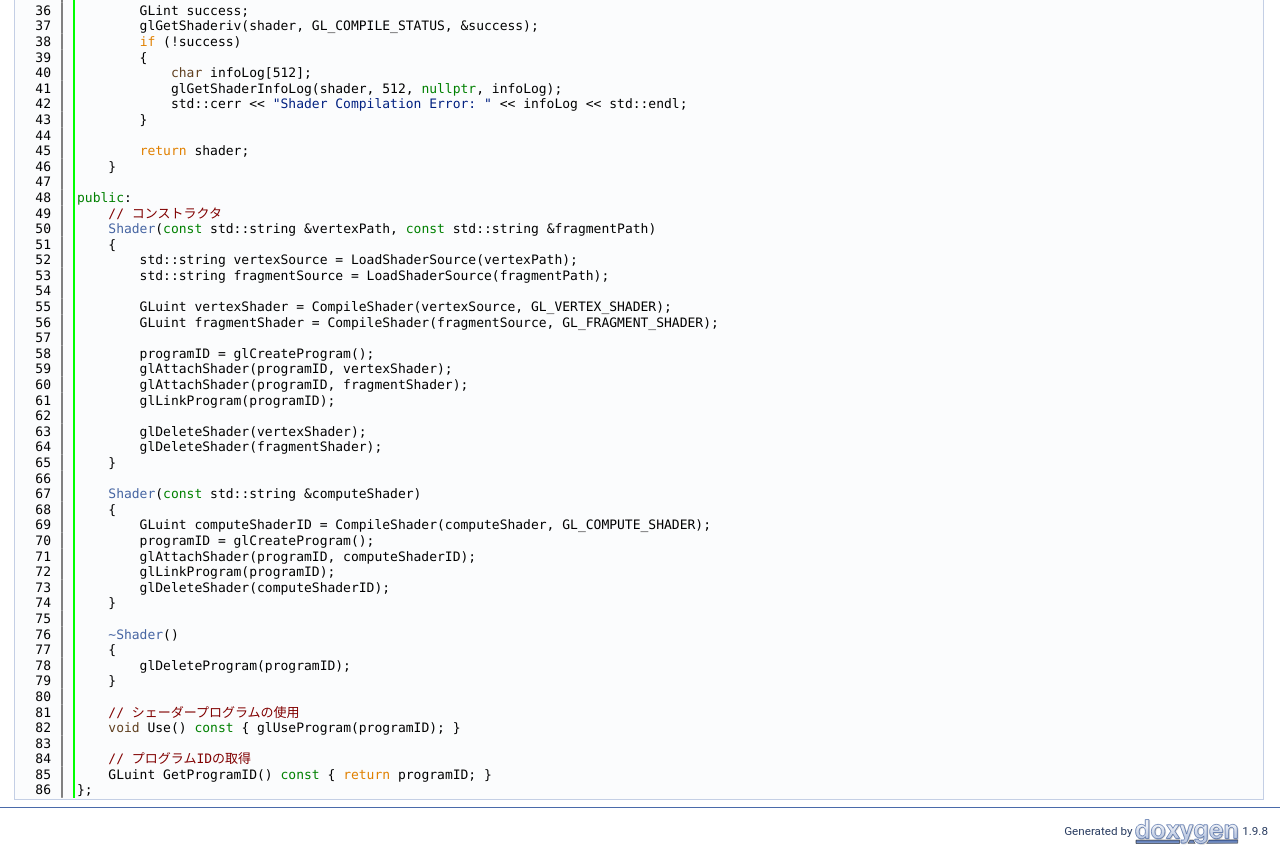
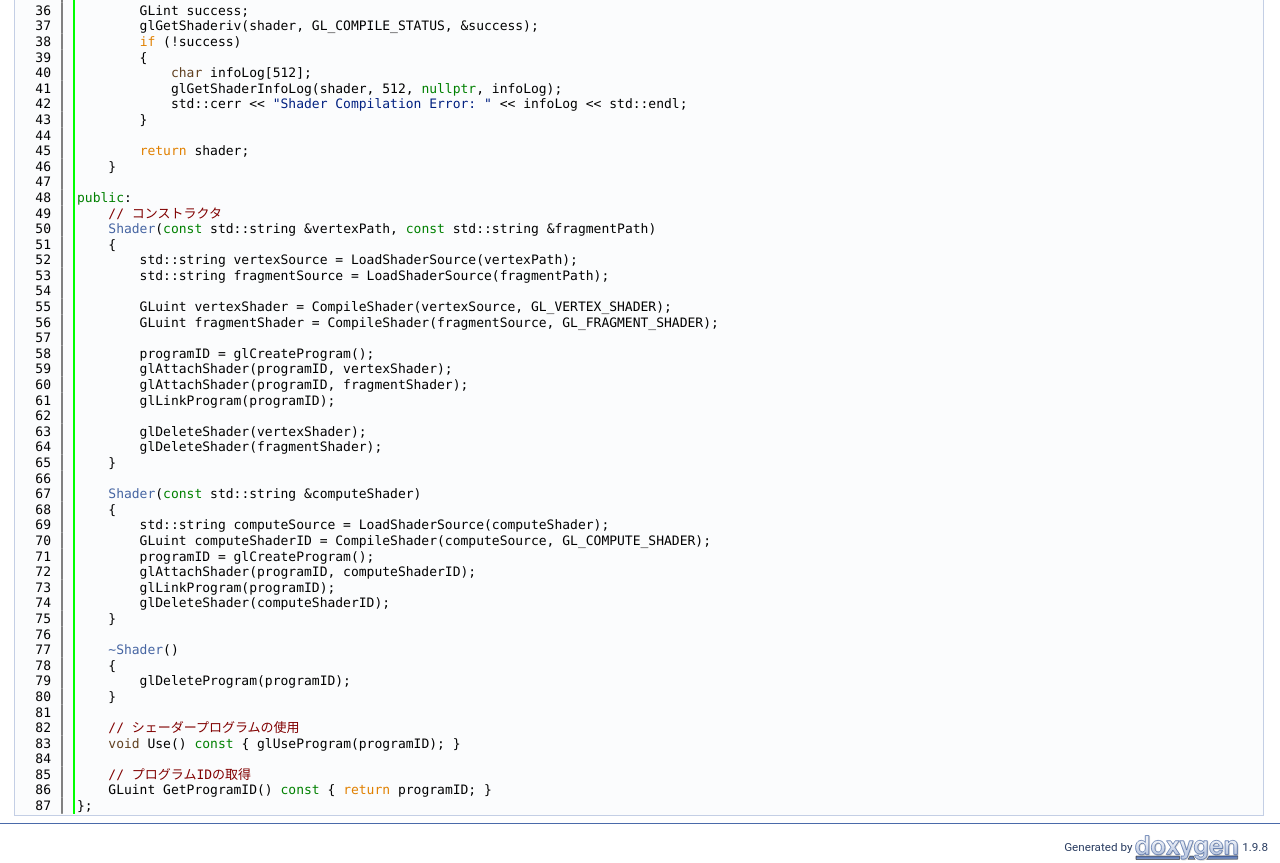
Before and after one commit to regusan/GLVolumeRenderer, a plain HTML site: page Shader_8hpp_source.html in a window 1280 px wide. Shown: the part 702-1565 px from the top of the page. Drawn offline with Linux system fonts and the light colour scheme; a script that the page names is missing.

Commit message:
Deploying to doxygen from @ regusan/GLVolumeRenderer@f075a3fdea9e68dc2cc5a25c9f9b6a4cbfecc2c8 🚀

```diff
--- a/Shader_8hpp_source.html
+++ b/Shader_8hpp_source.html
@@ -150,24 +150,25 @@ $(document).ready(function() { init_codefold(0); });
 <div class="line"><a id="l00066" name="l00066"></a><span class="lineno">   66</span> </div>
 <div class="line"><a id="l00067" name="l00067"></a><span class="lineno">   67</span>    <a class="code hl_class" href="classShader.html">Shader</a>(<span class="keyword">const</span> std::string &amp;computeShader)</div>
 <div class="line"><a id="l00068" name="l00068"></a><span class="lineno">   68</span>    {</div>
-<div class="line"><a id="l00069" name="l00069"></a><span class="lineno">   69</span>        GLuint computeShaderID = CompileShader(computeShader, GL_COMPUTE_SHADER);</div>
-<div class="line"><a id="l00070" name="l00070"></a><span class="lineno">   70</span>        programID = glCreateProgram();</div>
-<div class="line"><a id="l00071" name="l00071"></a><span class="lineno">   71</span>        glAttachShader(programID, computeShaderID);</div>
-<div class="line"><a id="l00072" name="l00072"></a><span class="lineno">   72</span>        glLinkProgram(programID);</div>
-<div class="line"><a id="l00073" name="l00073"></a><span class="lineno">   73</span>        glDeleteShader(computeShaderID);</div>
-<div class="line"><a id="l00074" name="l00074"></a><span class="lineno">   74</span>    }</div>
-<div class="line"><a id="l00075" name="l00075"></a><span class="lineno">   75</span> </div>
-<div class="line"><a id="l00076" name="l00076"></a><span class="lineno">   76</span>    <a class="code hl_class" href="classShader.html">~Shader</a>()</div>
-<div class="line"><a id="l00077" name="l00077"></a><span class="lineno">   77</span>    {</div>
-<div class="line"><a id="l00078" name="l00078"></a><span class="lineno">   78</span>        glDeleteProgram(programID);</div>
-<div class="line"><a id="l00079" name="l00079"></a><span class="lineno">   79</span>    }</div>
-<div class="line"><a id="l00080" name="l00080"></a><span class="lineno">   80</span> </div>
-<div class="line"><a id="l00081" name="l00081"></a><span class="lineno">   81</span>    <span class="comment">// シェーダープログラムの使用</span></div>
-<div class="line"><a id="l00082" name="l00082"></a><span class="lineno">   82</span>    <span class="keywordtype">void</span> Use()<span class="keyword"> const </span>{ glUseProgram(programID); }</div>
-<div class="line"><a id="l00083" name="l00083"></a><span class="lineno">   83</span> </div>
-<div class="line"><a id="l00084" name="l00084"></a><span class="lineno">   84</span>    <span class="comment">// プログラムIDの取得</span></div>
-<div class="line"><a id="l00085" name="l00085"></a><span class="lineno">   85</span>    GLuint GetProgramID()<span class="keyword"> const </span>{ <span class="keywordflow">return</span> programID; }</div>
-<div class="line"><a id="l00086" name="l00086"></a><span class="lineno">   86</span>};</div>
+<div class="line"><a id="l00069" name="l00069"></a><span class="lineno">   69</span>        std::string computeSource = LoadShaderSource(computeShader);</div>
+<div class="line"><a id="l00070" name="l00070"></a><span class="lineno">   70</span>        GLuint computeShaderID = CompileShader(computeSource, GL_COMPUTE_SHADER);</div>
+<div class="line"><a id="l00071" name="l00071"></a><span class="lineno">   71</span>        programID = glCreateProgram();</div>
+<div class="line"><a id="l00072" name="l00072"></a><span class="lineno">   72</span>        glAttachShader(programID, computeShaderID);</div>
+<div class="line"><a id="l00073" name="l00073"></a><span class="lineno">   73</span>        glLinkProgram(programID);</div>
+<div class="line"><a id="l00074" name="l00074"></a><span class="lineno">   74</span>        glDeleteShader(computeShaderID);</div>
+<div class="line"><a id="l00075" name="l00075"></a><span class="lineno">   75</span>    }</div>
+<div class="line"><a id="l00076" name="l00076"></a><span class="lineno">   76</span> </div>
+<div class="line"><a id="l00077" name="l00077"></a><span class="lineno">   77</span>    <a class="code hl_class" href="classShader.html">~Shader</a>()</div>
+<div class="line"><a id="l00078" name="l00078"></a><span class="lineno">   78</span>    {</div>
+<div class="line"><a id="l00079" name="l00079"></a><span class="lineno">   79</span>        glDeleteProgram(programID);</div>
+<div class="line"><a id="l00080" name="l00080"></a><span class="lineno">   80</span>    }</div>
+<div class="line"><a id="l00081" name="l00081"></a><span class="lineno">   81</span> </div>
+<div class="line"><a id="l00082" name="l00082"></a><span class="lineno">   82</span>    <span class="comment">// シェーダープログラムの使用</span></div>
+<div class="line"><a id="l00083" name="l00083"></a><span class="lineno">   83</span>    <span class="keywordtype">void</span> Use()<span class="keyword"> const </span>{ glUseProgram(programID); }</div>
+<div class="line"><a id="l00084" name="l00084"></a><span class="lineno">   84</span> </div>
+<div class="line"><a id="l00085" name="l00085"></a><span class="lineno">   85</span>    <span class="comment">// プログラムIDの取得</span></div>
+<div class="line"><a id="l00086" name="l00086"></a><span class="lineno">   86</span>    GLuint GetProgramID()<span class="keyword"> const </span>{ <span class="keywordflow">return</span> programID; }</div>
+<div class="line"><a id="l00087" name="l00087"></a><span class="lineno">   87</span>};</div>
 </div>
 <div class="ttc" id="aclassShader_html"><div class="ttname"><a href="classShader.html">Shader</a></div><div class="ttdef"><b>Definition</b> Shader.hpp:9</div></div>
 </div><!-- fragment --></div><!-- contents -->
```
